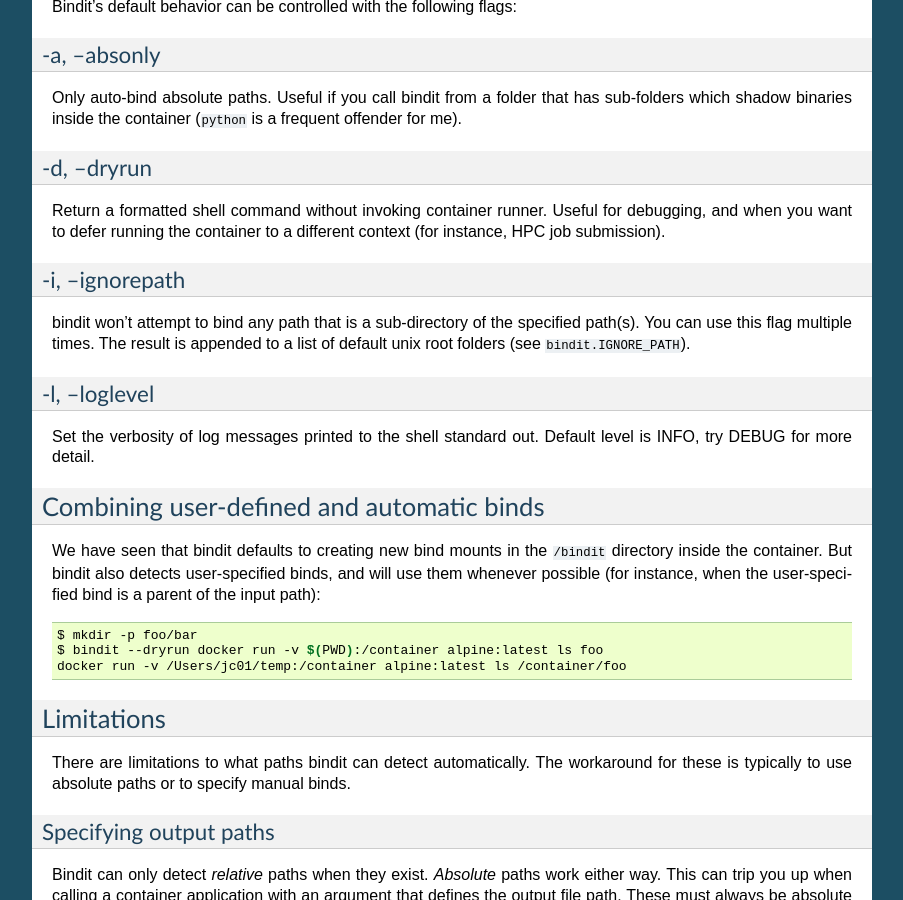
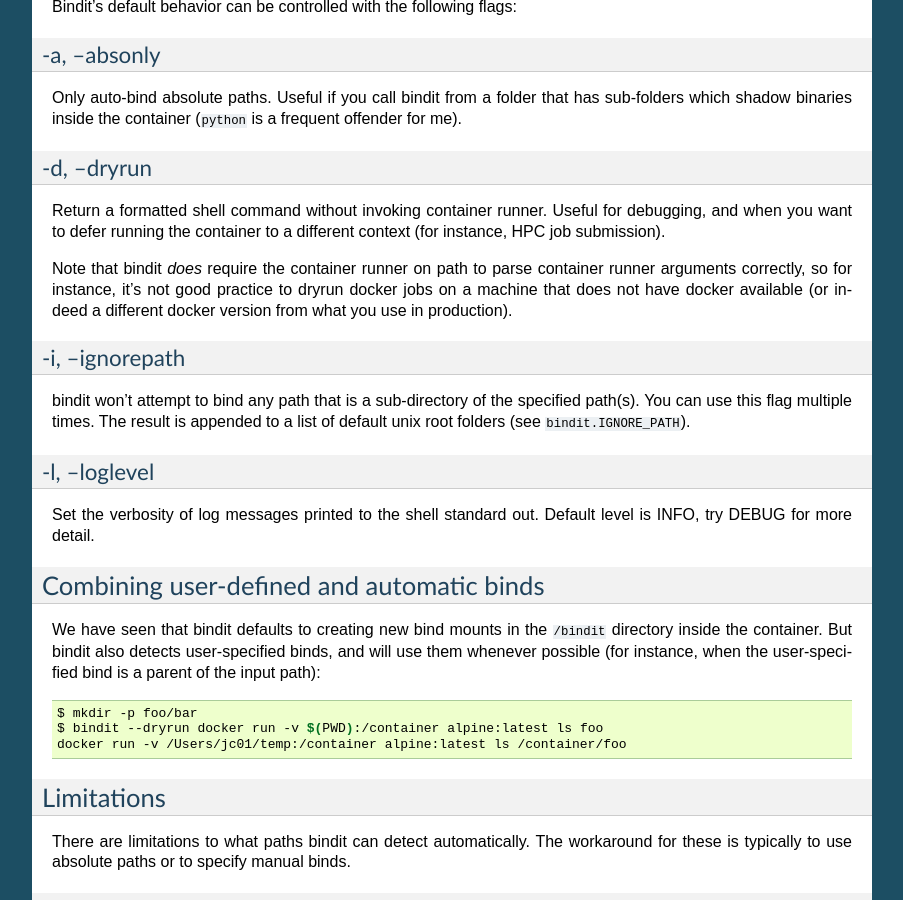
Before and after one commit to jooh/bindit, a Sphinx documentation site: the page built from docs/usage.rst, in a window 1280 px wide and 900 px high, scrolled down 691 px. Shown: the whole window, without its empty margins (198-1101 px from the left). Built offline with Sphinx 7.4.7, drawn with Linux system fonts in a browser that asks for light colours; pages that are not in the unit, such as notebooks, are missing from menus.

Commit message:
documentation

```diff
--- a/docs/usage.rst
+++ b/docs/usage.rst
@@ -55,6 +55,11 @@ for me).
 Return a formatted shell command without invoking container runner. Useful for
 debugging, and when you want to defer running the container to a different context (for
 instance, HPC job submission).
+
+Note that bindit *does* require the container runner on path to parse container runner
+arguments correctly, so for instance, it's not good practice to dryrun docker jobs on a
+machine that does not have docker available (or indeed a different docker version from
+what you use in production).
 
 -i, --ignorepath
 ~~~~~~~~~~~~~~~~
```
